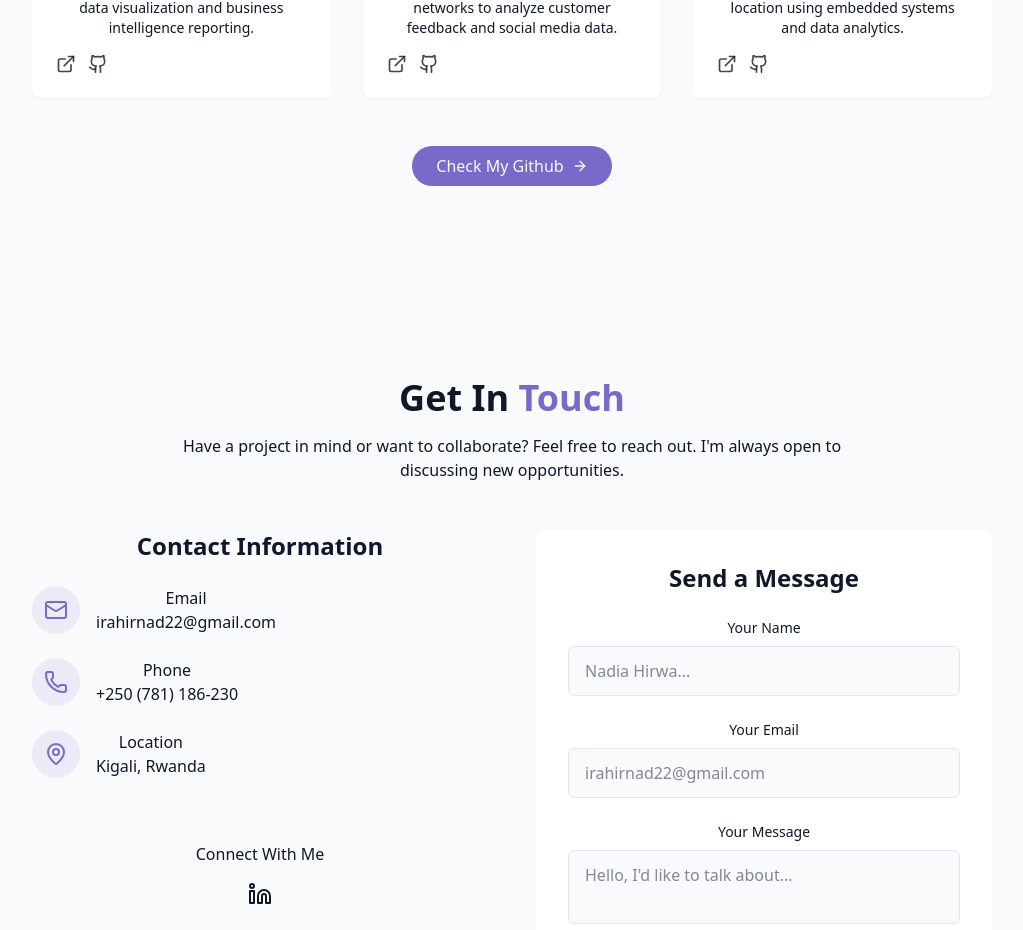
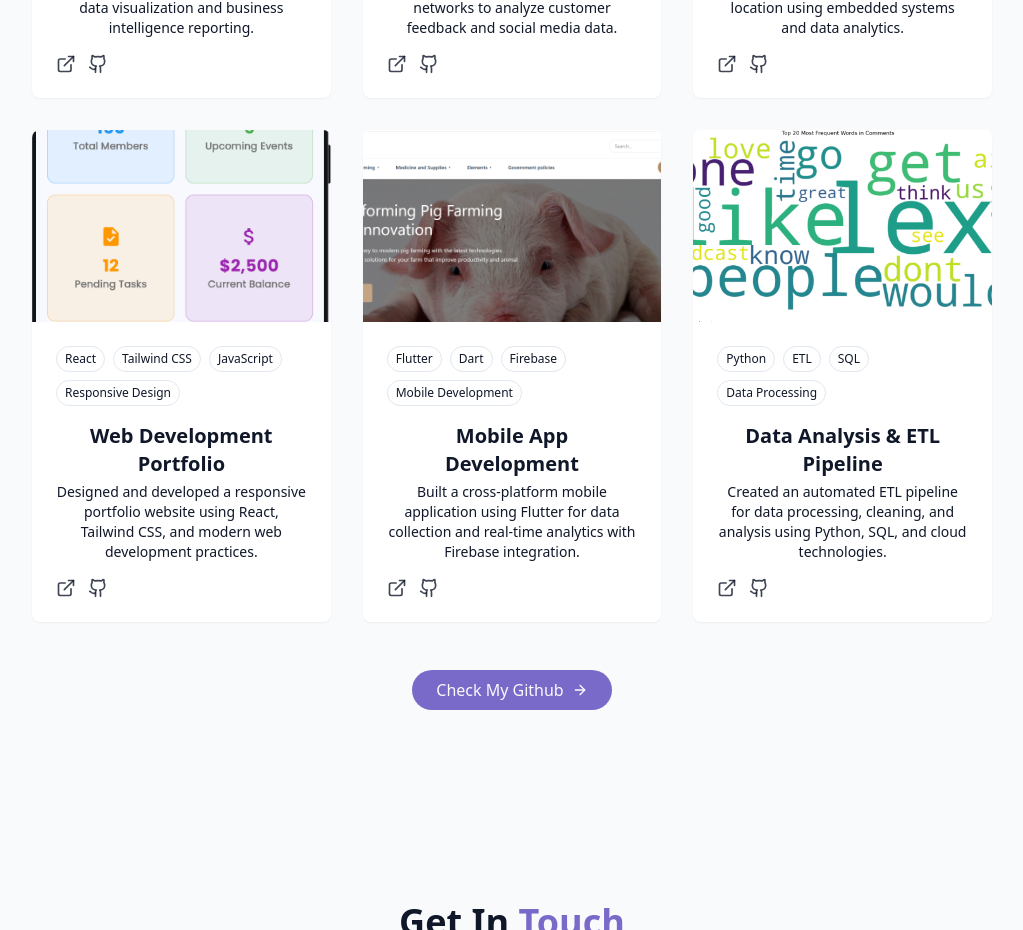
Before and after one commit to NadiaHirwa/HirwaNadiaPortfolio, a React (Vite) app: page / in a window 1280 px wide. Shown: the part 6516-7446 px from the top of the page, without its empty margins (128-1151 px from the left). Built offline with nearby package versions, Linux system fonts and the light colour scheme.

Commit message:
added projects images

```diff
--- a/src/components/ProjectsSection.jsx
+++ b/src/components/ProjectsSection.jsx
@@ -25,6 +25,33 @@ const projects = [
     description: "Created an IoT-based solution for monitoring livestock health and location using embedded systems and data analytics.",
     image: "/projects/project3.png",
     tags: ["IoT", "Embedded Systems", "Arduino", "Data Analytics"],
+    demoUrl: "#",
+    githubUrl: "#",
+  },
+  {
+    id: 4,
+    title: "Web Development Portfolio",
+    description: "Designed and developed a responsive portfolio website using React, Tailwind CSS, and modern web development practices.",
+    image: "/projects/project4.png",
+    tags: ["React", "Tailwind CSS", "JavaScript", "Responsive Design"],
+    demoUrl: "#",
+    githubUrl: "#",
+  },
+  {
+    id: 5,
+    title: "Mobile App Development",
+    description: "Built a cross-platform mobile application using Flutter for data collection and real-time analytics with Firebase integration.",
+    image: "/projects/project5.png",
+    tags: ["Flutter", "Dart", "Firebase", "Mobile Development"],
+    demoUrl: "#",
+    githubUrl: "#",
+  },
+  {
+    id: 6,
+    title: "Data Analysis & ETL Pipeline",
+    description: "Created an automated ETL pipeline for data processing, cleaning, and analysis using Python, SQL, and cloud technologies.",
+    image: "/projects/project6.png",
+    tags: ["Python", "ETL", "SQL", "Data Processing"],
     demoUrl: "#",
     githubUrl: "#",
   },
```
